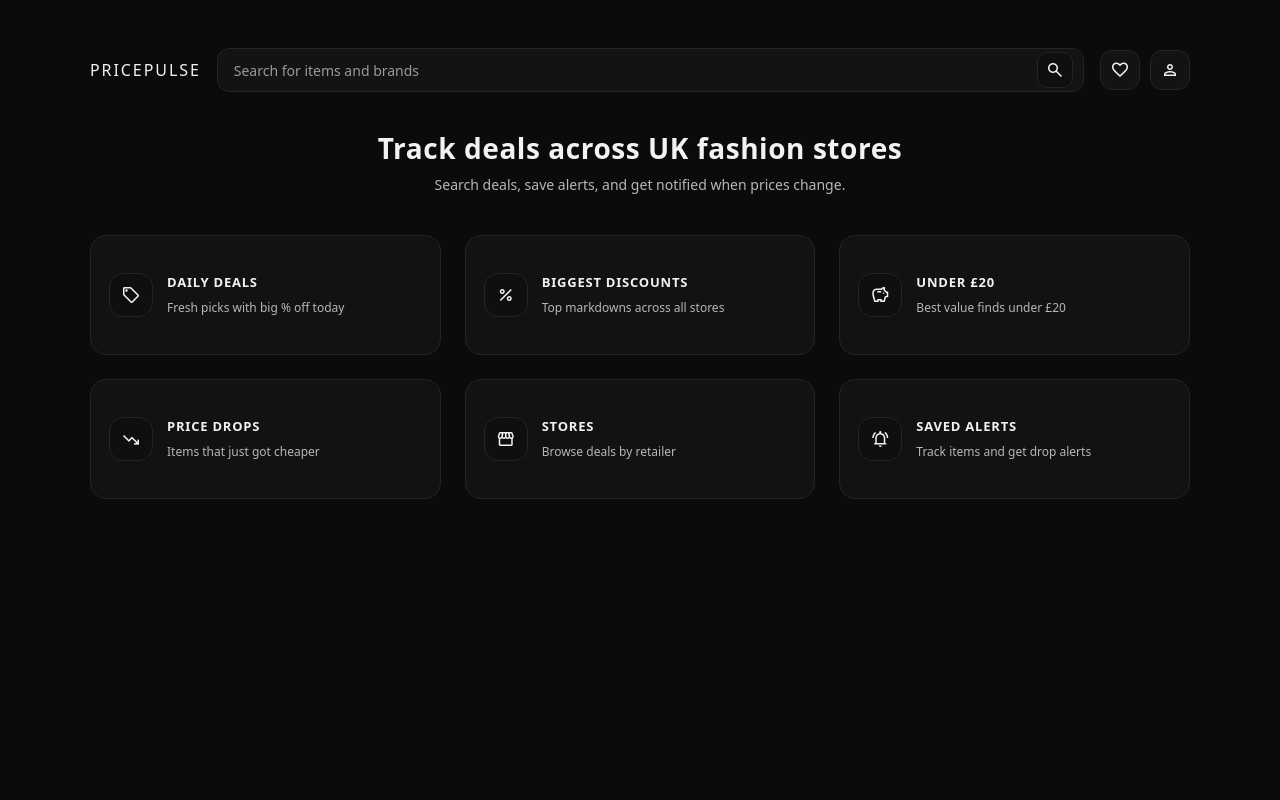
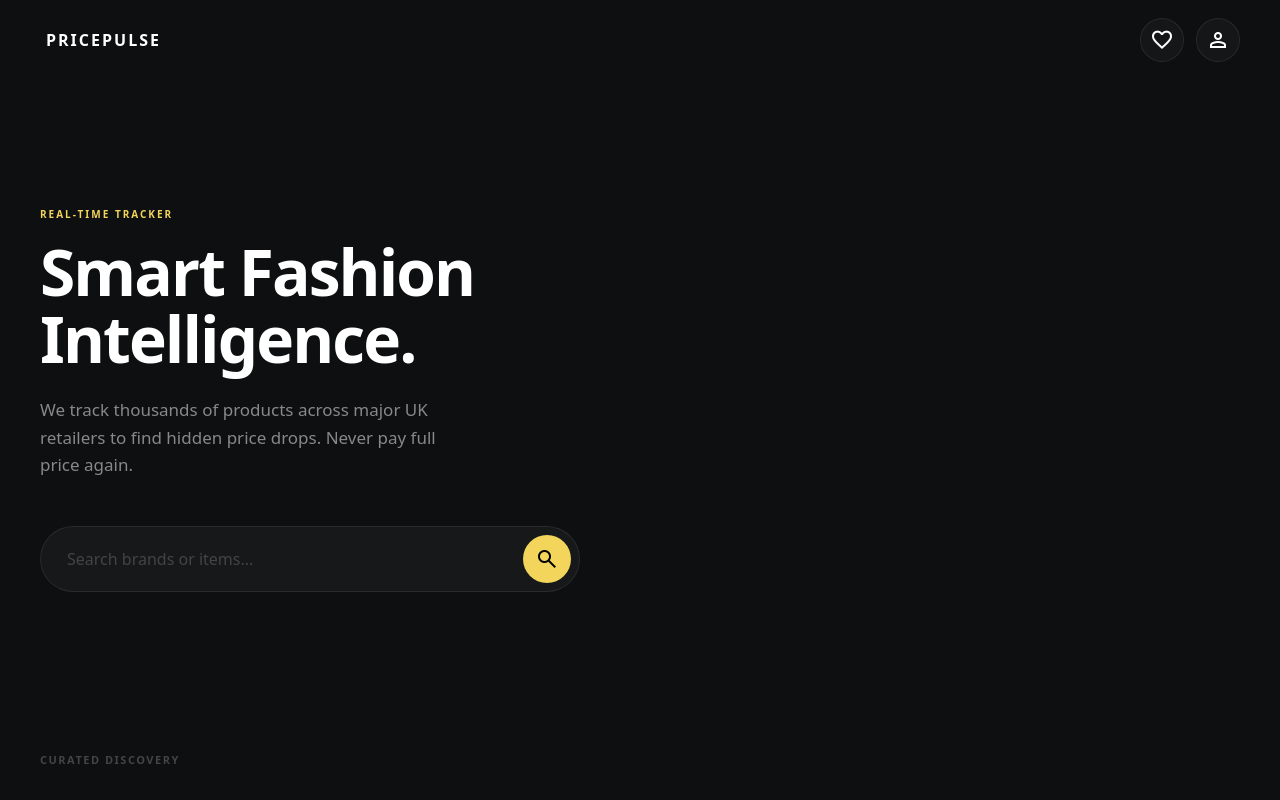
Before and after one commit to kofiarhin/price-pulse, a React (Vite) app in the folder client/: page / in a window 1280 px wide. Shown: the top 800 px of the page. Built offline with nearby package versions, Linux system fonts and the light colour scheme; no server answers.

Commit message:
change home page ui

```diff
--- a/client/src/pages/HomePage/HomePage.jsx
+++ b/client/src/pages/HomePage/HomePage.jsx
@@ -1,4 +1,3 @@
-// client/src/pages/HomePage/HomePage.jsx
 import { useMemo, useState } from "react";
 import { useNavigate } from "react-router-dom";
 import "./home-page.styles.scss";
@@ -11,51 +10,30 @@ const HomePage = () => {
     () => [
       {
         key: "daily-deals",
-        title: "Daily Deals",
-        sub: "Fresh picks with big % off today",
-        icon: "sell",
-        to: "/products?sort=discount-desc&inStock=true&status=active",
+        title: "Flash Sales",
+        sub: "Live markdowns from ASOS, Zara, and top retailers updated hourly.",
+        icon: "bolt",
+        to: "/products?sort=discount-desc&inStock=true",
       },
       {
         key: "biggest-discounts",
-        title: "Biggest Discounts",
-        sub: "Top markdowns across all stores",
-        icon: "percent",
-        to: "/products?sort=discount-desc&status=active",
+        title: "Deep Drops",
+        sub: "Items with the most significant price adjustments across the UK.",
+        icon: "trending_down",
+        to: "/products?sort=discount-desc",
       },
       {
         key: "under-20",
-        title: "Under £20",
-        sub: "Best value finds under £20",
-        icon: "savings",
-        to: "/products?maxPrice=20&sort=price-asc&status=active",
-      },
-      {
-        key: "price-drops",
-        title: "Price Drops",
-        sub: "Items that just got cheaper",
-        icon: "trending_down",
-        to: "/products?sort=discount-desc&status=active",
-      },
-      {
-        key: "stores",
-        title: "Stores",
-        sub: "Browse deals by retailer",
-        icon: "storefront",
-        to: "/products?sort=store-asc&status=active",
-      },
-      {
-        key: "saved-alerts",
-        title: "Saved Alerts",
-        sub: "Track items and get drop alerts",
-        icon: "notifications_active",
-        to: "/products?status=active",
+        title: "Value Finds",
+        sub: "High-quality fashion picks curated for under £20.",
+        icon: "payments",
+        to: "/products?maxPrice=20&sort=price-asc",
       },
     ],
     [],
   );
 
-  const onSubmit = (e) => {
+  const onSearch = (e) => {
     e.preventDefault();
     const q = search.trim();
     if (!q) return;
@@ -66,47 +44,22 @@ const HomePage = () => {
     <main className="home-page">
       <div className="home-page-container">
         <header className="home-page-header">
-          <button
-            type="button"
-            className="home-page-brand"
-            onClick={() => navigate("/")}
-            aria-label="Go to home"
-          >
+          <button className="home-page-brand" onClick={() => navigate("/")}>
             PRICEPULSE
           </button>
 
-          <form className="home-page-search" onSubmit={onSubmit}>
-            <input
-              className="home-page-search-input"
-              value={search}
-              onChange={(e) => setSearch(e.target.value)}
-              placeholder="Search for items and brands"
-              aria-label="Search for items and brands"
-            />
-            <button
-              className="home-page-search-btn"
-              type="submit"
-              aria-label="Search"
-            >
-              <span className="material-symbols-outlined">search</span>
-            </button>
-          </form>
-
-          <div className="home-page-actions">
+          <div className="home-page-nav-actions">
             <button
               className="home-page-icon-btn"
-              type="button"
-              aria-label="Saved"
-              onClick={() => navigate("/products?status=active")}
+              onClick={() => navigate("/products")}
+              aria-label="Favorites"
             >
               <span className="material-symbols-outlined">favorite</span>
             </button>
-
             <button
               className="home-page-icon-btn"
-              type="button"
-              aria-label="Account"
-              onClick={() => navigate("/products?status=active")}
+              onClick={() => navigate("/products")}
+              aria-label="Profile"
             >
               <span className="material-symbols-outlined">person</span>
             </button>
@@ -114,13 +67,31 @@ const HomePage = () => {
         </header>
 
         <section className="home-page-hero">
+          <span className="home-page-badge">Real-time Tracker</span>
           <h1 className="home-page-title">
-            Track deals across UK fashion stores
+            Smart Fashion <br /> Intelligence.
           </h1>
           <p className="home-page-sub">
-            Search deals, save alerts, and get notified when prices change.
+            We track thousands of products across major UK retailers to find
+            hidden price drops. Never pay full price again.
           </p>
+
+          <div className="home-page-search-wrap">
+            <form className="home-page-search" onSubmit={onSearch}>
+              <input
+                className="home-page-search-input"
+                placeholder="Search brands or items..."
+                value={search}
+                onChange={(e) => setSearch(e.target.value)}
+              />
+              <button className="home-page-search-btn" type="submit">
+                <span className="material-symbols-outlined">search</span>
+              </button>
+            </form>
+          </div>
         </section>
+
+        <span className="home-page-label">Curated Discovery</span>
 
         <section className="home-page-tiles" aria-label="Quick actions">
           {tiles.map((t) => (
@@ -129,13 +100,11 @@ const HomePage = () => {
               className="home-page-tile"
               type="button"
               onClick={() => navigate(t.to)}
-              aria-label={t.title}
             >
               <div className="home-page-tile-icon">
                 <span className="material-symbols-outlined">{t.icon}</span>
               </div>
-
-              <div className="home-page-tile-text">
+              <div className="home-page-tile-info">
                 <div className="home-page-tile-title">{t.title}</div>
                 <div className="home-page-tile-sub">{t.sub}</div>
               </div>
--- a/client/src/pages/HomePage/home-page.styles.scss
+++ b/client/src/pages/HomePage/home-page.styles.scss
@@ -1,224 +1,228 @@
 /* client/src/pages/HomePage/home-page.styles.scss */
+
+$accent-yellow: #f3d55b;
+$nero: #0d0f10;
+$glass: rgba(255, 255, 255, 0.03);
+$glass-border: rgba(255, 255, 255, 0.08);
 
 .home-page {
   min-height: 100vh;
-  background: #0b0b0b;
-  color: #f2f2f2;
-  padding: 48px 0;
+  background: $nero;
+  color: #fff;
+  padding-bottom: 80px;
 }
 
 .home-page-container {
-  width: min(1100px, calc(100% - 48px));
+  width: min(1200px, calc(100% - 40px));
   margin: 0 auto;
 }
 
-/* header */
+/* Header */
 .home-page-header {
   display: flex;
+  justify-content: space-between;
   align-items: center;
-  gap: 16px;
+  height: 80px;
 }
 
 .home-page-brand {
+  font-weight: 900;
+  font-size: 16px;
+  letter-spacing: 2px;
   background: transparent;
-  border: 0;
-  padding: 0;
-  color: #ffffff;
-  font-weight: 900;
-  letter-spacing: 0.12em;
-  font-size: 14px;
+  border: none;
+  color: #fff;
   cursor: pointer;
-  user-select: none;
   text-transform: uppercase;
 }
 
-/* search */
+.home-page-nav-actions {
+  display: flex;
+  gap: 12px;
+}
+
+.home-page-icon-btn {
+  width: 44px;
+  height: 44px;
+  border-radius: 50%;
+  border: 1px solid $glass-border;
+  background: $glass;
+  color: #fff;
+  display: grid;
+  place-items: center;
+  cursor: pointer;
+  transition: all 0.2s ease;
+
+  &:hover {
+    background: rgba(255, 255, 255, 0.08);
+    border-color: rgba(255, 255, 255, 0.2);
+  }
+}
+
+/* Hero Section */
+.home-page-hero {
+  padding: 60px 0 40px;
+}
+
+.home-page-badge {
+  display: inline-block;
+  font-size: 10px;
+  font-weight: 900;
+  text-transform: uppercase;
+  letter-spacing: 2px;
+  color: $accent-yellow;
+  margin-bottom: 16px;
+}
+
+.home-page-title {
+  font-size: clamp(38px, 9vw, 64px);
+  font-weight: 900;
+  line-height: 1.05;
+  letter-spacing: -0.03em;
+  margin: 0;
+  max-width: 12ch;
+}
+
+.home-page-sub {
+  margin-top: 24px;
+  color: #888;
+  font-size: 17px;
+  max-width: 42ch;
+  line-height: 1.6;
+}
+
+/* Cinematic Search */
+.home-page-search-wrap {
+  margin-top: 48px;
+  max-width: 540px;
+}
+
 .home-page-search {
-  flex: 1;
   display: flex;
   align-items: center;
-  height: 44px;
-  border-radius: 12px;
-  background: #131313;
-  border: 1px solid #242424;
-  padding: 0 10px 0 14px;
+  background: #16181a;
+  border: 1px solid $glass-border;
+  padding: 8px 8px 8px 24px;
+  border-radius: 100px;
+  transition: border-color 0.3s ease;
+
+  &:focus-within {
+    border-color: $accent-yellow;
+  }
 }
 
 .home-page-search-input {
   flex: 1;
-  height: 100%;
   background: transparent;
-  border: 0;
-  outline: 0;
-  color: #f2f2f2;
-  font-size: 14px;
-}
-
-.home-page-search-input::placeholder {
-  color: #9a9a9a;
+  border: none;
+  outline: none;
+  color: #fff;
+  font-size: 16px;
+  font-weight: 500;
+  &::placeholder {
+    color: #444;
+  }
 }
 
 .home-page-search-btn {
-  width: 36px;
-  height: 36px;
-  border-radius: 10px;
-  border: 1px solid #242424;
-  background: #0f0f0f;
+  width: 48px;
+  height: 48px;
+  background: $accent-yellow;
+  color: #000;
+  border: none;
+  border-radius: 50%;
   display: grid;
   place-items: center;
   cursor: pointer;
+  transition: transform 0.2s ease;
+
+  &:hover {
+    transform: scale(1.05);
+  }
 }
 
-/* actions */
-.home-page-actions {
-  display: flex;
-  align-items: center;
-  gap: 10px;
+/* Tiles / Features */
+.home-page-label {
+  display: block;
+  margin-top: 100px;
+  margin-bottom: 32px;
+  font-size: 11px;
+  font-weight: 900;
+  text-transform: uppercase;
+  letter-spacing: 1.5px;
+  color: #444;
 }
 
-.home-page-icon-btn {
-  width: 40px;
-  height: 40px;
-  border-radius: 12px;
-  border: 1px solid #242424;
-  background: #131313;
+.home-page-tiles {
   display: grid;
-  place-items: center;
-  cursor: pointer;
-}
-
-/* button resets so text/icons don't go black */
-.home-page-tile,
-.home-page-icon-btn,
-.home-page-search-btn,
-.home-page-brand {
-  color: #f2f2f2;
-  font: inherit;
-  appearance: none;
-  -webkit-appearance: none;
-}
-
-.home-page-search-btn:hover,
-.home-page-icon-btn:hover {
-  border-color: #3a3a3a;
-}
-
-.material-symbols-outlined {
-  font-size: 20px;
-  line-height: 1;
-  color: #f2f2f2;
-}
-
-/* hero */
-.home-page-hero {
-  margin-top: 40px;
-  text-align: center;
-}
-
-.home-page-title {
-  margin: 0;
-  font-size: 22px;
-  letter-spacing: 0.02em;
-}
-
-.home-page-sub {
-  margin: 10px 0 0;
-  color: #b7b7b7;
-  font-size: 14px;
-}
-
-/* tiles */
-.home-page-tiles {
-  margin-top: 40px;
-  display: grid;
-  grid-template-columns: repeat(3, 1fr);
-  gap: 24px;
+  grid-template-columns: 1fr;
+  gap: 20px;
 }
 
 .home-page-tile {
+  background: #121415;
+  border: 1px solid $glass-border;
+  border-radius: 24px;
+  padding: 32px;
   text-align: left;
-  border: 1px solid #242424;
-  background: #121212;
-  border-radius: 16px;
-  padding: 18px;
-  min-height: 120px;
+  cursor: pointer;
+  transition: all 0.4s cubic-bezier(0.165, 0.84, 0.44, 1);
   display: flex;
-  align-items: center;
-  gap: 14px;
-  cursor: pointer;
-  transition:
-    transform 140ms ease,
-    border-color 140ms ease,
-    background 140ms ease;
-}
+  flex-direction: column;
+  justify-content: space-between;
+  min-height: 200px;
 
-.home-page-tile:hover {
-  transform: translateY(-2px);
-  border-color: #3a3a3a;
-  background: #151515;
-}
+  &:hover {
+    background: #181a1c;
+    border-color: rgba(255, 255, 255, 0.15);
+    transform: translateY(-6px);
 
-.home-page-tile:active {
-  transform: translateY(0);
+    .home-page-tile-icon {
+      background: $accent-yellow;
+      color: #000;
+    }
+  }
 }
 
 .home-page-tile-icon {
-  width: 44px;
-  height: 44px;
+  width: 52px;
+  height: 52px;
+  background: $glass;
+  color: $accent-yellow;
   border-radius: 14px;
-  border: 1px solid #242424;
-  background: #0f0f0f;
   display: grid;
   place-items: center;
-  flex: 0 0 auto;
+  margin-bottom: 24px;
+  transition: all 0.3s ease;
 }
 
 .home-page-tile-title {
+  font-size: 20px;
   font-weight: 800;
-  font-size: 13px;
-  letter-spacing: 0.06em;
-  text-transform: uppercase;
-  color: #f2f2f2;
+  margin-bottom: 10px;
+  letter-spacing: -0.01em;
 }
 
 .home-page-tile-sub {
-  margin-top: 6px;
-  font-size: 12px;
-  color: #b7b7b7;
+  font-size: 14px;
+  color: #666;
+  line-height: 1.5;
 }
 
-/* responsive */
-@media (min-width: 1024px) {
-  .home-page-title {
-    font-size: 28px;
-  }
-}
-
-@media (max-width: 1023px) {
-  .home-page {
-    padding: 32px 0;
-  }
-
-  .home-page-header {
-    flex-wrap: wrap;
-  }
-
-  .home-page-search {
-    order: 3;
-    width: 100%;
-  }
-
+/* Responsive */
+@media (min-width: 768px) {
   .home-page-tiles {
     grid-template-columns: repeat(2, 1fr);
   }
 }
 
-@media (max-width: 640px) {
-  .home-page-container {
-    width: min(1100px, calc(100% - 28px));
+@media (min-width: 1024px) {
+  .home-page-hero {
+    padding: 120px 0 60px;
   }
 
   .home-page-tiles {
-    grid-template-columns: 1fr;
+    grid-template-columns: repeat(3, 1fr);
+    gap: 32px;
   }
 }
```
